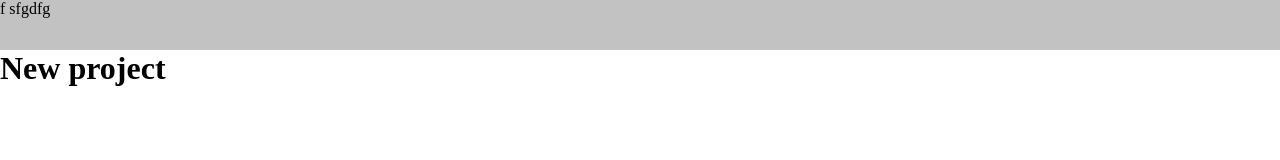
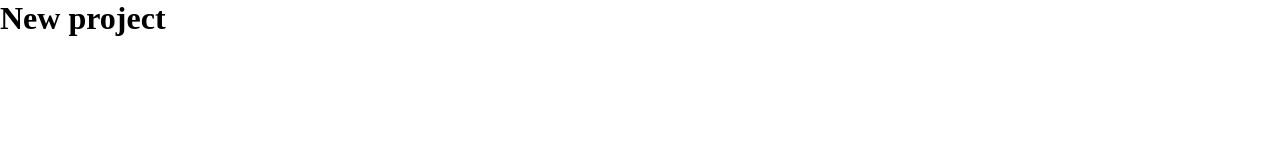
Before and after one commit to rossenv/gulp-static2public, a website: page static_html/index.html in a window 1280 px wide. Drawn offline with nearby package versions, Linux system fonts and the light colour scheme; files that its build step writes are made by us from their sources.

Commit message:
cleaning up index.html

```diff
--- a/static_html/index.html
+++ b/static_html/index.html
@@ -14,10 +14,6 @@
 		<!-- endbuild -->
 	</head>
 	<body>
-		<nav class="nav" style="width: 100%; height: 50px; background: url(img/grey.gif) repeat;">
-			f sfgdfg
-		</nav>
-
 		<div class="page-container">
 			<h1>New project</h1>
 		</div>
```
